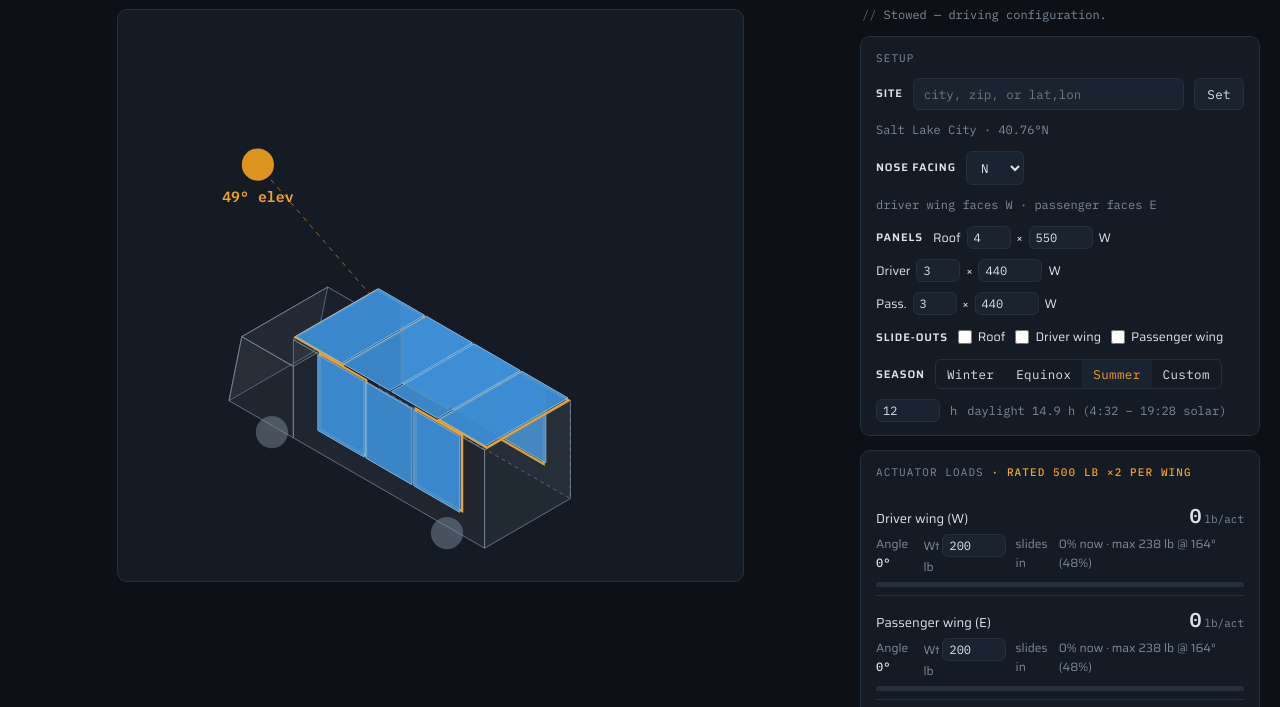
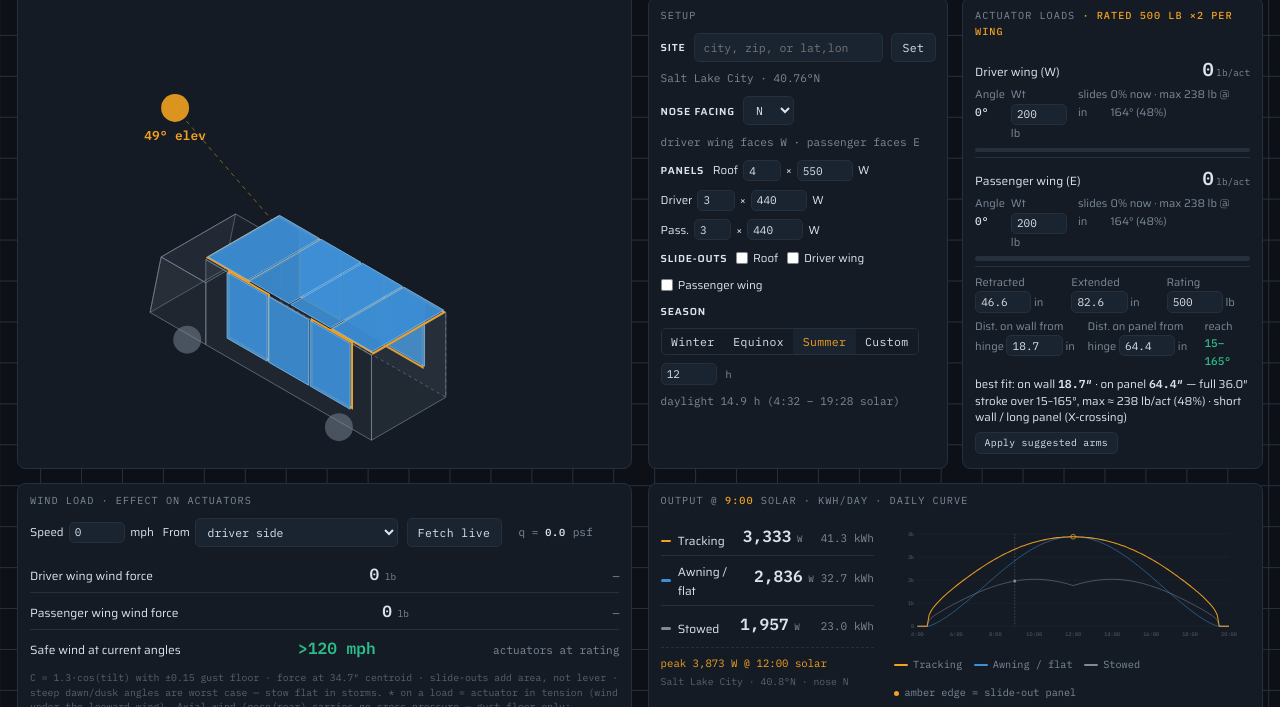
Before and after one commit to madudek/Evaded-Solar-Simulator, a plain HTML site: page index.html in a window 1280 px wide. Shown: the part 128-835 px from the top of the page. Drawn offline with Linux system fonts and the light colour scheme.

Commit message:
Add files via upload

```diff
--- a/index.html
+++ b/index.html
@@ -16,18 +16,18 @@
   --mono:'IBM Plex Mono',monospace; --sans:'Saira',sans-serif;
 }
 *{box-sizing:border-box;margin:0;padding:0;}
-body{background:var(--bg);color:var(--text);font-family:var(--sans);font-size:15px;line-height:1.6;
+body{background:var(--bg);color:var(--text);font-family:var(--sans);font-size:16px;line-height:1.6;
   background-image:linear-gradient(var(--line) 0.5px, transparent 0.5px),linear-gradient(90deg, var(--line) 0.5px, transparent 0.5px);
   background-size:48px 48px;background-position:-1px -1px;}
-.wrap{max-width:1520px;margin:0 auto;padding:28px 20px 56px;}
-header{display:flex;align-items:baseline;gap:14px;flex-wrap:wrap;border-bottom:1px solid var(--line);padding-bottom:12px;margin-bottom:16px;}
+.wrap{max-width:1520px;margin:0 auto;padding:20px 20px 56px;}
+header{display:flex;align-items:baseline;gap:14px;flex-wrap:wrap;border-bottom:1px solid var(--line);padding-bottom:8px;margin-bottom:12px;}
 h1{font-size:22px;font-weight:600;letter-spacing:0.04em;text-transform:uppercase;}
 h1 span{color:var(--amber);}
-.sub{font-family:var(--mono);font-size:12px;color:var(--muted);}
+.sub{font-family:var(--mono);font-size:13px;color:var(--muted);}
 .cols{display:grid;grid-template-columns:minmax(0,1fr) 400px;gap:20px;align-items:start;}
-@media (max-width:920px){.cols{grid-template-columns:1fr;}}
+body.narrow .cols{display:block;}
 .bar{display:flex;gap:8px;flex-wrap:wrap;align-items:center;margin:0 0 8px;}
-button{font-family:var(--mono);font-size:12.5px;color:var(--text);background:var(--panel2);
+button{font-family:var(--mono);font-size:13.5px;color:var(--text);background:var(--panel2);
   border:1px solid var(--line);border-radius:6px;padding:7px 12px;cursor:pointer;letter-spacing:0.03em;}
 button:hover{border-color:var(--blue);color:var(--blue-l);}
 button:active{transform:scale(0.97);}
@@ -36,49 +36,52 @@ label{font-size:13px;color:var(--muted);}
 input[type=range]{appearance:none;-webkit-appearance:none;flex:1;min-width:120px;height:4px;background:var(--line);border-radius:2px;outline:none;}
 input[type=range]::-webkit-slider-thumb{appearance:none;-webkit-appearance:none;width:16px;height:16px;border-radius:50%;background:var(--amber);cursor:pointer;border:2px solid var(--bg);}
 input[type=range]::-moz-range-thumb{width:14px;height:14px;border-radius:50%;background:var(--amber);cursor:pointer;border:2px solid var(--bg);}
-input[type=text],input[type=number],select{font-family:var(--mono);font-size:12.5px;color:var(--text);background:var(--panel2);
+input[type=text],input[type=number],select{font-family:var(--mono);font-size:13.5px;color:var(--text);background:var(--panel2);
   border:1px solid var(--line);border-radius:6px;padding:7px 10px;outline:none;}
 input[type=text]:focus,input[type=number]:focus,select:focus{border-color:var(--blue);}
-input[type=number]{width:64px;padding:3px 6px;font-size:12px;}
+input[type=number]{width:66px;padding:3px 6px;font-size:13px;}
 input.cnt{width:44px;}
-.tval{font-family:var(--mono);font-size:13px;font-weight:500;min-width:46px;text-align:right;color:var(--amber);}
-.toggles{display:flex;gap:14px;flex-wrap:wrap;align-items:center;font-size:13px;color:var(--muted);margin:0 0 6px;}
-.toggles b{font-weight:600;color:var(--text);font-size:11px;text-transform:uppercase;letter-spacing:0.08em;}
-.toggles label{display:flex;align-items:center;gap:6px;cursor:pointer;color:var(--text);font-size:12.5px;}
+.tval{font-family:var(--mono);font-size:14px;font-weight:500;min-width:46px;text-align:right;color:var(--amber);}
+.toggles{display:flex;gap:14px;flex-wrap:wrap;align-items:center;font-size:14px;color:var(--muted);margin:0 0 6px;}
+.toggles b{font-weight:600;color:var(--text);font-size:12px;text-transform:uppercase;letter-spacing:0.08em;}
+.toggles label{display:flex;align-items:center;gap:6px;cursor:pointer;color:var(--text);font-size:13.5px;}
 input[type=checkbox]{accent-color:var(--amber);width:14px;height:14px;cursor:pointer;}
 .seg{display:flex;gap:0;border:1px solid var(--line);border-radius:6px;overflow:hidden;}
 .seg button{border:none;border-radius:0;padding:6px 11px;background:var(--panel);}
 .seg button.on{background:var(--panel2);}
 .scene{background:var(--panel);border:1px solid var(--line);border-radius:10px;margin:4px 0 4px;display:block;width:100%;}
 .sceneWrap{margin:0 auto;max-width:min(100%,max(520px,calc((100vh - 230px)*1.10)));}
-.chartleg{display:flex;gap:14px;flex-wrap:wrap;font-family:var(--mono);font-size:11px;color:var(--muted);padding:2px 4px 0;}
+.chartleg{display:flex;gap:14px;flex-wrap:wrap;font-family:var(--mono);font-size:12px;color:var(--muted);padding:2px 4px 0;}
 .chartleg i{display:inline-block;width:16px;height:3px;vertical-align:middle;border-radius:2px;margin-right:6px;}
-.status{font-family:var(--mono);font-size:12px;color:var(--muted);min-height:18px;margin:0 0 12px;padding-left:2px;}
+.status{font-family:var(--mono);font-size:13px;color:var(--muted);min-height:18px;margin:0 0 8px;padding-left:2px;}
 .status::before{content:"// ";color:var(--dim);}
-.card{background:var(--panel);border:1px solid var(--line);border-radius:10px;padding:13px 15px;margin-bottom:14px;}
-.card .lbl{font-family:var(--mono);font-size:11px;text-transform:uppercase;letter-spacing:0.1em;color:var(--muted);margin-bottom:10px;}
-.card .toggles{margin:0 0 12px;gap:10px;}
+.card{background:var(--panel);border:1px solid var(--line);border-radius:10px;padding:11px 14px;margin-bottom:12px;}
+.card .lbl{font-family:var(--mono);font-size:12px;text-transform:uppercase;letter-spacing:0.1em;color:var(--muted);margin-bottom:10px;}
+.card .toggles{margin:0 0 10px;gap:10px;}
 .card .toggles:last-child{margin:0;}
 .card .lbl b{color:var(--amber);font-weight:500;}
-.arow{padding:8px 0;}
+.arow{padding:6px 0;}
 .arow + .arow{border-top:1px solid var(--line);}
 .arow .top{display:flex;justify-content:space-between;align-items:baseline;}
-.arow .nm{font-size:13px;color:var(--text);}
-.arow .val{font-family:var(--mono);font-size:20px;font-weight:600;}
+.arow .nm{font-size:14px;color:var(--text);}
+.arow .val{font-family:var(--mono);font-size:22px;font-weight:600;}
 .arow .val small{font-size:11px;font-weight:400;color:var(--muted);margin-left:3px;}
-.arow .mid{display:flex;justify-content:space-between;font-size:12px;color:var(--muted);margin:2px 0 6px;}
+.arow .mid{display:flex;justify-content:space-between;font-size:13px;color:var(--muted);margin:2px 0 6px;}
 .arow .mid b{color:var(--text);font-family:var(--mono);font-weight:500;}
 .track{height:5px;background:var(--line);border-radius:3px;overflow:hidden;}
 .fill{height:5px;width:0%;background:var(--green);border-radius:3px;transition:background 0.3s;}
-.orow{display:flex;justify-content:space-between;align-items:baseline;padding:7px 0;gap:8px;}
+.orow{display:flex;justify-content:space-between;align-items:baseline;padding:6px 0;gap:8px;}
 .orow + .orow{border-top:1px solid var(--line);}
-.orow .nm{font-size:13px;color:var(--text);display:flex;align-items:center;gap:8px;min-width:0;}
+.orow .nm{font-size:14px;color:var(--text);display:flex;align-items:center;gap:8px;min-width:0;}
 .orow .nm i{display:inline-block;width:12px;height:3px;border-radius:2px;flex:none;}
-.orow .w{font-family:var(--mono);font-size:17px;font-weight:600;white-space:nowrap;}
+.orow .w{font-family:var(--mono);font-size:19px;font-weight:600;white-space:nowrap;}
 .orow .w small{font-size:11px;font-weight:400;color:var(--muted);}
-.orow .e{font-family:var(--mono);font-size:12px;color:var(--muted);white-space:nowrap;}
-.pkline{font-family:var(--mono);font-size:11.5px;color:var(--amber);border-top:1px dashed var(--line);padding-top:9px;margin-top:4px;}
-.pkline .sub2{display:block;color:var(--dim);font-size:10.5px;margin-top:2px;}
+.orow .e{font-family:var(--mono);font-size:13px;color:var(--muted);white-space:nowrap;}
+.cap{font-family:var(--mono);font-size:11.5px;color:var(--dim);margin-top:6px;line-height:1.5;}
+#sugg{font-size:13.5px;color:var(--text);font-family:var(--sans);line-height:1.45;}
+#sugg b{font-family:var(--mono);}
+.pkline{font-family:var(--mono);font-size:12.5px;color:var(--amber);border-top:1px dashed var(--line);padding-top:9px;margin-top:4px;}
+.pkline .sub2{display:block;color:var(--dim);font-size:11.5px;margin-top:2px;}
 table{width:100%;border-collapse:collapse;font-size:13px;margin-top:26px;}
 caption{font-family:var(--mono);font-size:11px;text-transform:uppercase;letter-spacing:0.1em;color:var(--muted);text-align:left;padding-bottom:8px;}
 th,td{text-align:left;padding:7px 10px;border-bottom:1px solid var(--line);}
@@ -86,19 +89,17 @@ th{font-family:var(--mono);font-size:11px;text-transform:uppercase;letter-spacin
 td{font-family:var(--mono);font-size:12px;color:var(--text);}
 footer{font-family:var(--mono);font-size:11px;color:var(--dim);margin-top:28px;border-top:1px solid var(--line);padding-top:12px;}
 @media (max-width:560px){h1{font-size:18px;}}
-@media (min-width:1380px){
- .wrap{max-width:1900px;}
- .cols{display:grid;grid-template-columns:1fr 1fr;grid-template-areas:"sim data" "wind out";gap:16px 18px;align-items:stretch;}
- #simCell{grid-area:sim;position:relative;min-height:400px;}
- #dataTop{grid-area:data;display:grid;grid-template-columns:1fr 1fr;grid-template-rows:auto 1fr;gap:0 16px;align-content:start;align-items:stretch;}
- #dataTop .status{grid-column:1/-1;}
- #dataTop .card{margin-bottom:0;}
- #windCard{grid-area:wind;margin-bottom:0;}
- #outCard{grid-area:out;margin-bottom:0;}
- .sceneWrap{position:absolute;inset:0;max-width:none;margin:0;}
- .scene{position:absolute;inset:0;width:100%;height:100%;margin:0;}
- #notesCard{margin-top:16px;}
-}
+body.wide .wrap{max-width:2300px;}
+body.wide .cols{display:grid;grid-template-columns:1fr 1fr;grid-template-areas:"sim data" "wind out";gap:16px 18px;align-items:stretch;}
+body.wide #simCell{grid-area:sim;position:relative;min-height:400px;}
+body.wide #dataTop{grid-area:data;display:grid;grid-template-columns:1fr 1fr;grid-template-rows:auto 1fr;gap:0 16px;align-content:start;align-items:stretch;}
+body.wide #dataTop .status{grid-column:1/-1;}
+body.wide #dataTop .card{margin-bottom:0;}
+body.wide #windCard{grid-area:wind;margin-bottom:0;}
+body.wide #outCard{grid-area:out;margin-bottom:0;}
+body.wide .sceneWrap{position:absolute;inset:0;max-width:none;margin:0;}
+body.wide .scene{position:absolute;inset:0;width:100%;height:100%;margin:0;}
+body.wide #notesCard{margin-top:16px;}
 #outCard .chartleg{padding:6px 4px 0;}
 .oflex{display:flex;gap:20px;align-items:flex-start;flex-wrap:wrap;}
 .orows{flex:0 0 250px;min-width:220px;}
@@ -269,7 +270,7 @@ footer{font-family:var(--mono);font-size:11px;color:var(--dim);margin-top:28px;b
 
 <div class="card" id="notesCard">
     <p class="lbl">Notes</p>
-    <p style="font-size:12px;color:var(--muted);line-height:1.5;">Panel counts and per-panel wattage are set per surface in the Panels controls; each surface keeps 2 slide-out panels at that surface's per-panel wattage. Tracking includes the out-of-plane cosine loss along the van's axis &mdash; try nose E or W and watch the tracking advantage collapse. City and zip lookup needs internet; offline, enter coordinates as <span style="color:var(--text);">lat, lon</span>. Times are solar; fore/aft slides don't change actuator load &mdash; cantilever goes to end hinges and slide rails.</p>
+    <p style="font-size:13.5px;color:var(--muted);line-height:1.5;">Panel counts and per-panel wattage are set per surface in the Panels controls; each surface keeps 2 slide-out panels at that surface's per-panel wattage. Tracking includes the out-of-plane cosine loss along the van's axis &mdash; try nose E or W and watch the tracking advantage collapse. City and zip lookup needs internet; offline, enter coordinates as <span style="color:var(--text);">lat, lon</span>. Times are solar; fore/aft slides don't change actuator load &mdash; cantilever goes to end hinges and slide rails.</p>
   </div>
 
 <table>
@@ -628,6 +629,24 @@ function cfgIn(id,key,lo,hi){$(id).oninput=e=>{cfg[key]=Math.min(hi,Math.max(lo,
 cfgIn('cntR','nR',1,8); cfgIn('watR','pR',10,1000);
 cfgIn('cntD','nD',1,8); cfgIn('watD','pD',10,1000);
 cfgIn('cntP','nP',1,8); cfgIn('watP','pP',10,1000);
+function applyLayout(){
+ const vw=window.innerWidth, vh=window.innerHeight;
+ let z=1, wide=false, narrow=false;
+ if(vw<920){narrow=true;}
+ else if(vw<1500){
+  z=Math.max(0.62, Math.min(1, vw/1500));
+  wide=true;
+ }else{
+  z=Math.min(vh/1000, Math.max(1, vw/1920));
+  z=Math.max(0.55, Math.min(1.3, z));
+  wide=true;
+ }
+ document.body.style.zoom=z.toFixed(3);
+ document.body.classList.toggle('wide',wide);
+ document.body.classList.toggle('narrow',narrow);
+}
+window.addEventListener('resize',applyLayout);
+applyLayout();
 faceUpdate();
 updateSugg();
 refreshEnergy();
```
